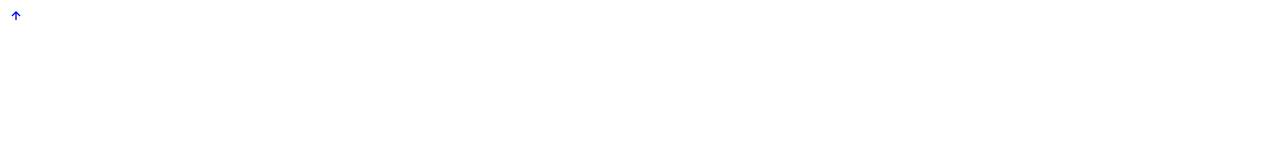
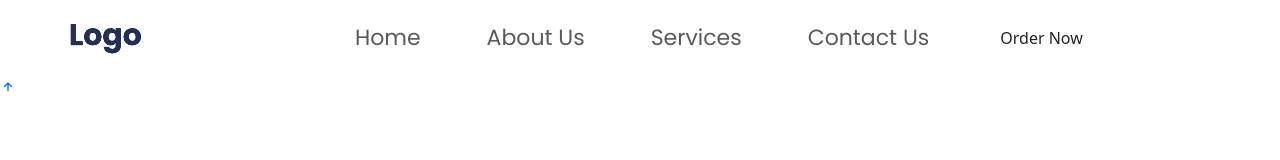
Before and after one commit to yassinbnsalah/RevisionBootstrap, a plain HTML site: page index.html in a window 1280 px wide. Drawn offline with nearby package versions, Linux system fonts and the light colour scheme; a web font is replaced by a local one.

Commit message:
first commit

```diff
--- /dev/null
+++ b/assets/scss/_variables.scss
@@ -0,0 +1,7 @@
+@import url('https://fonts.googleapis.com/css2?family=Playfair+Display+SC:wght@700&family=Poppins:wght@600&family=Poppins:wght@400&family=Work+Sans&display=swap');
+@import url('https://db.onlinewebfonts.com/c/028b4cfdfab5d1049178e9b1eb42f49e?family=Poppins+SemiBold');
+$navbarFontFamily :'Poppins';
+$navbarColor : #242f51 ;
+$subheroColor: #888a8d ;
+
+$bgColorFooter : #242f51 ;
--- a/assets/scss/styles.scss
+++ b/assets/scss/styles.scss
@@ -1,14 +1,12 @@
 // Import partial files
-@import 'config/variables';
-@import 'base/base';
-@import 'layout/layout';
-@import 'components/header';
-@import 'components/home';
-@import 'components/buttons';
-@import 'components/about';
-@import 'components/services';
-@import 'components/app';
-@import 'components/contact';
-@import 'components/footer';
-@import 'components/scroll';
-@import 'components/mediaqueries';
+
+@import '_variables';
+
+
+.nav-item {
+    font-size: 22px;
+    margin-right: 50px  ;
+    font-family: $navbarFontFamily;
+    color: rgb(14, 48, 160);
+    line-height: 2;
+  }
--- a/index.html
+++ b/index.html
@@ -1,32 +1,65 @@
 <!DOCTYPE html>
-    <html lang="en">
+<html lang="en">
     <head>
         <meta charset="UTF-8">
         <meta name="viewport" content="width=device-width, initial-scale=1.0">
 
         <!--=============== BOXICONS ===============-->
-        <link rel="stylesheet" href="https://cdn.jsdelivr.net/npm/boxicons@latest/css/boxicons.min.css">
+        <link rel="stylesheet"
+            href="https://cdn.jsdelivr.net/npm/boxicons@latest/css/boxicons.min.css">
 
         <!--=============== CSS ===============-->
-
+        <link
+            href="https://cdn.jsdelivr.net/npm/bootstrap@5.3.2/dist/css/bootstrap.min.css"
+            rel="stylesheet"
+            integrity="sha384-T3c6CoIi6uLrA9TneNEoa7RxnatzjcDSCmG1MXxSR1GAsXEV/Dwwykc2MPK8M2HN"
+            crossorigin="anonymous" />
+        <script
+            src="https://kit.fontawesome.com/d651c9623e.js"
+            crossorigin="anonymous"></script>
+        <link rel="stylesheet" href="/assets/css/style.css" />
 
         <title>Responsive website</title>
     </head>
     <body>
         <!--=============== HEADER ===============-->
+        <nav class="navbar  container navbar-expand-lg navbar-light">
+            <a class="navbar-brand" href="#">
+                <img src="images/Logo.png" class="img-fluid">
+            </a>
+            <button class="navbar-toggler" type="button" data-toggle="collapse"
+                data-target="#navbarSupportedContent"
+                aria-controls="navbarSupportedContent" aria-expanded="false"
+                aria-label="Toggle navigation">
+                <span class="navbar-toggler-icon"></span>
+            </button>
 
+            <div class="collapse navbar-collapse offset-2" id="navbarSupportedContent">
+                <ul class="navbar-nav">
+                    <li class="nav-item">
+                        <a class="nav-link ">Home </a>
+                    </li>
+                    <li class="nav-item ">
+                        <a class="nav-link" href="#">About Us  </a>
+                    </li>
+                    <li class="nav-item ">
+                        <a class="nav-link" href="#">Services </a>
+                    </li>
+                    <li class="nav-item ">
+                        <a class="nav-link" href="#">Contact Us </a>
+                    </li>
+                </ul>
+                <button class="btn"> Order Now </button>
+            </div>
+        </nav>
         <main class="main">
             <!--=============== HOME ===============-->
 
-
             <!--=============== ABOUT ===============-->
-
 
             <!--=============== SERVICES ===============-->
 
-
             <!--=============== APP ===============-->
-
 
             <!--=============== CONTACT US ===============-->
 
@@ -34,13 +67,15 @@
 
         <!--=============== FOOTER ===============-->
 
-
         <!--=============== SCROLL UP ===============-->
         <a href="#" class="scrollUp" id="scroll-up">
-            <i class='bx bx-up-arrow-alt scrollUp__icon' ></i>
+            <i class='bx bx-up-arrow-alt scrollUp__icon'></i>
         </a>
 
         <!--=============== JS ===============-->
-
+  <script
+            src="https://cdn.jsdelivr.net/npm/bootstrap@5.3.2/dist/js/bootstrap.bundle.min.js"
+            integrity="sha384-C6RzsynM9kWDrMNeT87bh95OGNyZPhcTNXj1NW7RuBCsyN/o0jlpcV8Qyq46cDfL"
+            crossorigin="anonymous"></script>
     </body>
 </html>
```
Also changed, not shown: assets/css/style.css (added), images/Logo.png (added), 1 other file.
